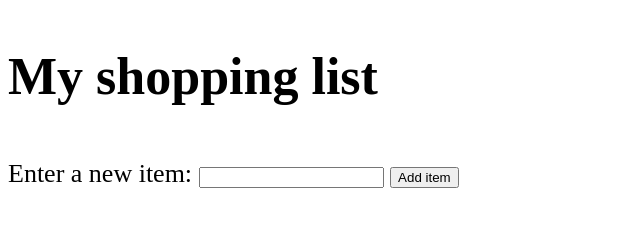
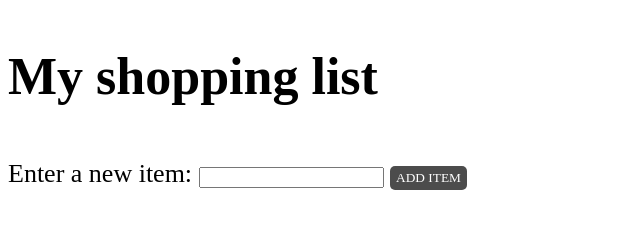
Before and after one commit to NSM722/DOM-Manipulation-, a plain HTML site: page index.html in a window 1280 px wide. Shown: the whole page, without its empty margins (0-640 px from the left). Drawn offline with Linux system fonts and the light colour scheme.

Commit message:
more attributes added

```diff
--- a/index.html
+++ b/index.html
@@ -14,10 +14,15 @@
   <div>
     <label for="item">Enter a new item:</label>
     <input type="text" name="item" id="item">
-    <button>Add item</button>
+    <button
+      id="add-btn"
+      class="add-btn btn"
+      title="add item to shopping list"
+      type="button"
+    >Add item</button>
   </div>
-  <ul></ul>
-  <script src="index.js"></script>
+  <ul id="list"></ul>
+  <script src="./dist/index.js"></script>
 </body>
 
 </html>
```
